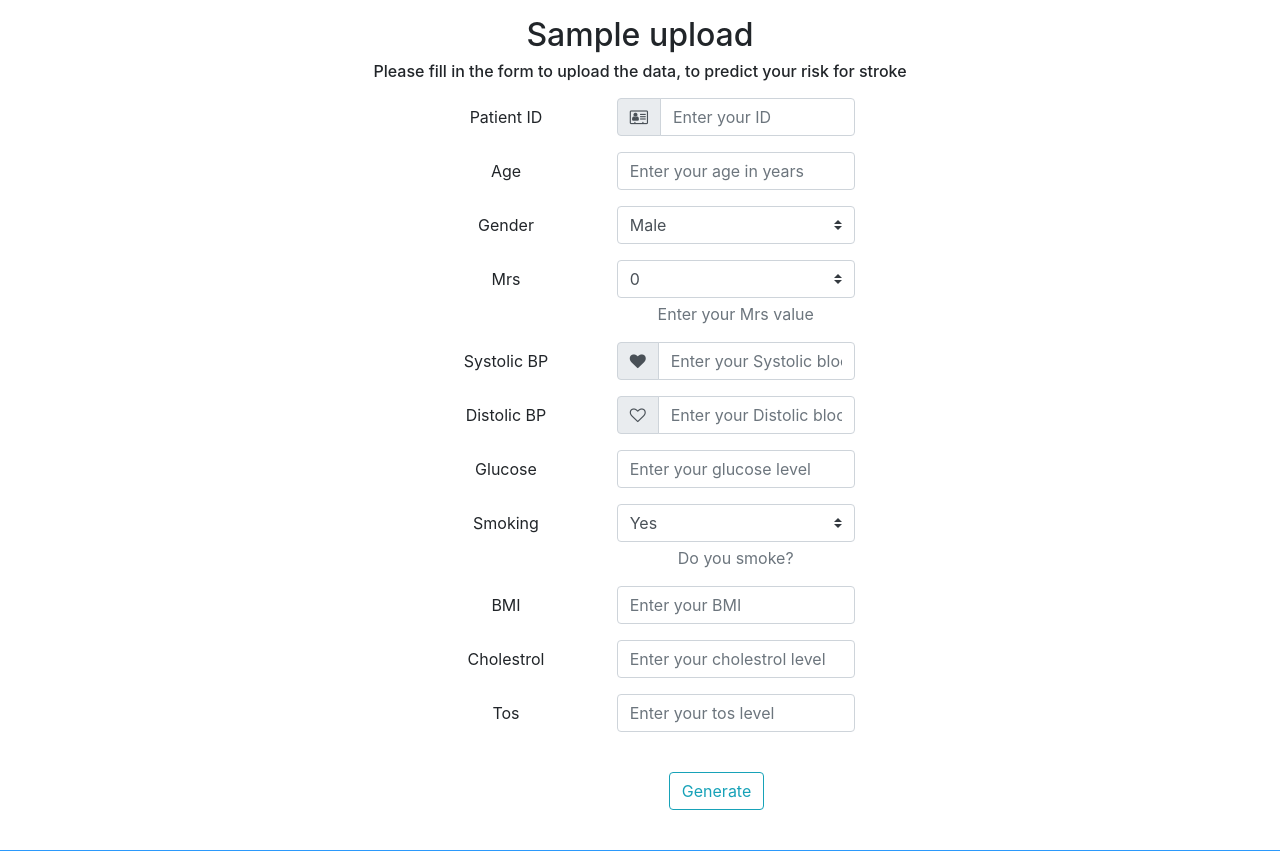
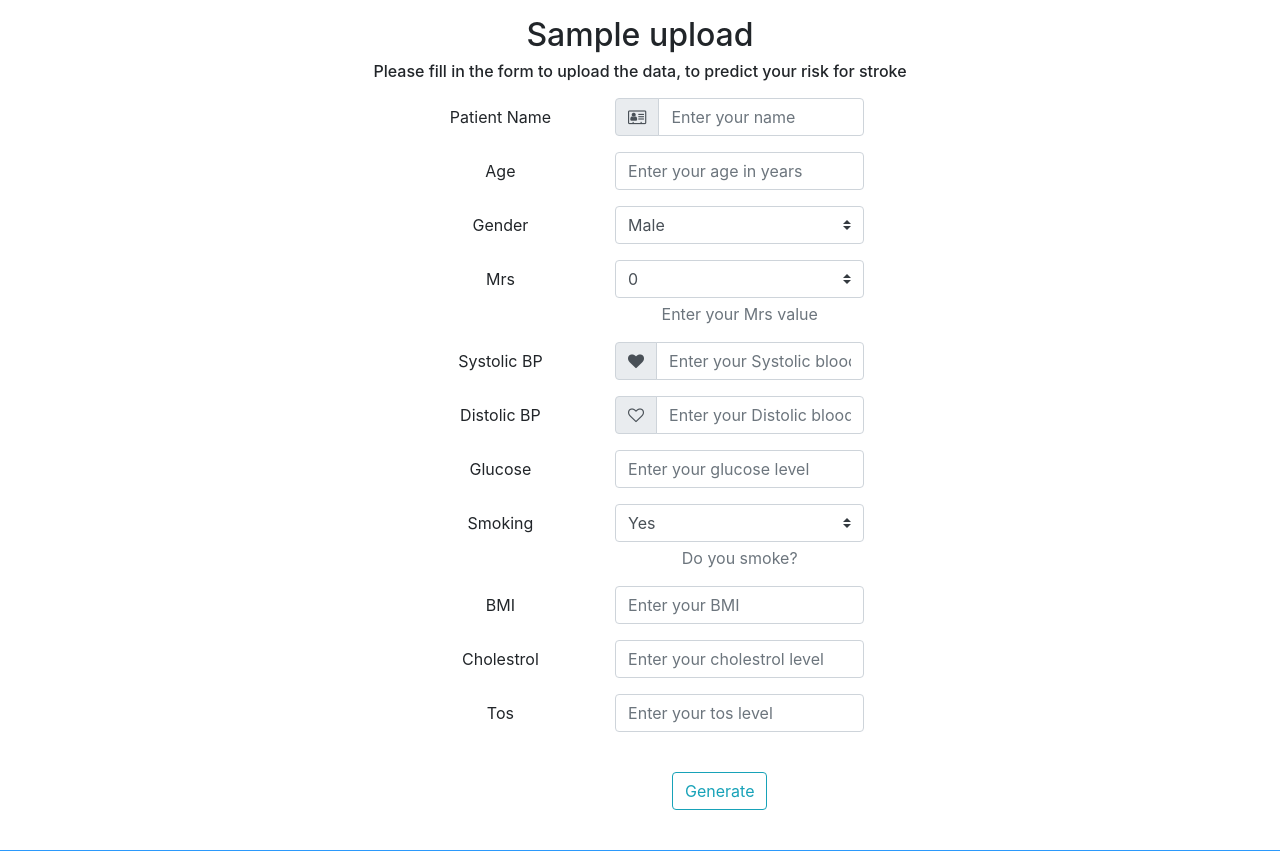
Before and after one commit to TheEhMan/jlnoihoiyghhjg, a Django app: page /stroke_form/ in a window 1280 px wide. Shown: the part 64-915 px from the top of the page. Run offline with Django 4.2, Linux system fonts and the light colour scheme; parts of the project's set-up code (start-up, migrations or seed data) failed here and were passed over; some libraries are stand-ins or nearby versions.

```diff
--- a/website/templates/website/stroke/stroke_form.html
+++ b/website/templates/website/stroke/stroke_form.html
@@ -87,7 +87,7 @@
             <div class="col-xs-2">
 
             <div class="form-group row">
-              <label for="PID" class="col-5 col-form-label">Patient ID</label>
+              <label for="PID" class="col-5 col-form-label">Patient Name</label>
               <div class="col-7">
                 <div class="input-group">
                   <div class="input-group-prepend">
@@ -95,7 +95,7 @@
                       <i class="fa fa-address-card-o"></i>
                     </div>
                   </div>
-                  <input id="PID" name="PID" placeholder="Enter your ID" type="text" class="form-control">
+                  <input id="PID" name="PID" placeholder="Enter your name" type="text" class="form-control">
                 </div>
               </div>
             </div>
--- a/website/templates/website/stroke/stroke_result.html
+++ b/website/templates/website/stroke/stroke_result.html
@@ -107,7 +107,7 @@ $(document).ready(function(){
                     </thead>
                     <tbody>
                         <tr>
-                            <th scope="col">Patient ID</th>
+                            <th scope="col">Patient's Name</th>
                             <th scope="col">{{pid}}</th>
                           </tr>
                       <tr>
```
